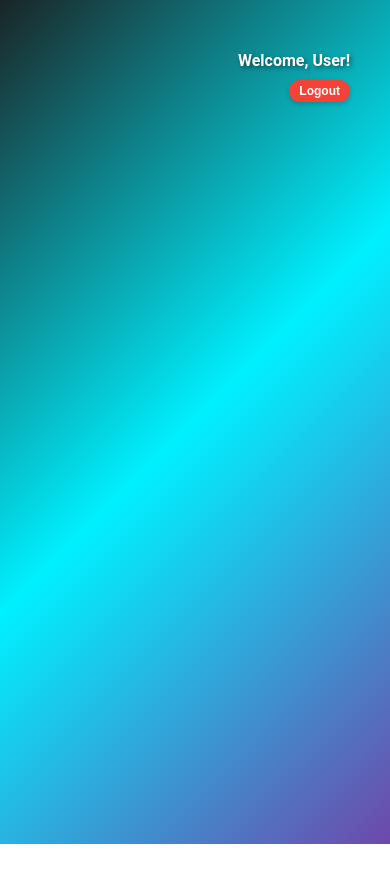
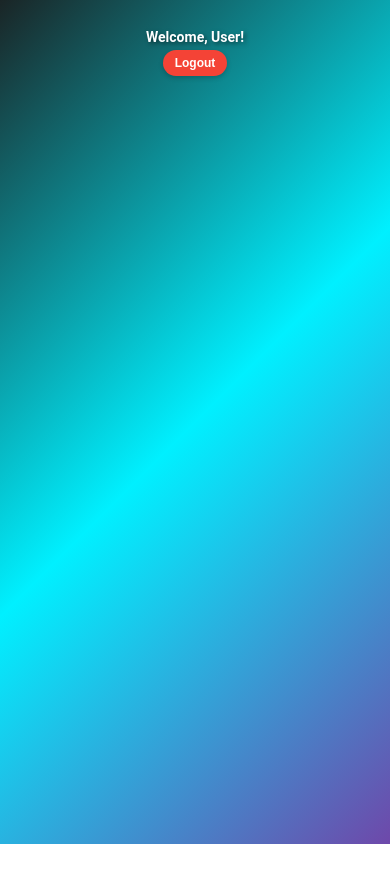
Before and after one commit to meferrrrrrrrrr/fitness-AI, a website: page dashboard.html in a window 390 px wide. Drawn offline with Linux system fonts and the light colour scheme; sample sign-in values are in the browser's storage.

Commit message:
Make dashboard content responsive with centered layout on mobile

```diff
--- a/style.css
+++ b/style.css
@@ -31,16 +31,16 @@ body.dashboard-body .background-container {
 .dashboard-content {
   display: flex;
   flex-direction: column;
-  align-items: flex-end;
-  justify-content: flex-start;
+  align-items: flex-end; /* Aliniem la dreapta */
+  justify-content: flex-start; /* Aliniem sus */
   min-height: 100vh;
-  padding: 40px;
-  text-align: right;
+  padding: 40px; /* Spațiu de la margini */
+  text-align: right; /* Text aliniat la dreapta */
 }
 
 .dashboard-content h1 {
-  font-size: 16px;
-  margin-bottom: 10px;
+  font-size: 16px; /* Micșorăm fontul, apropiat de logout (12px), dar puțin mai mare */
+  margin-bottom: 10px; /* Reducem spațiul față de butonul de logout */
   text-shadow: 2px 2px 4px rgba(0, 0, 0, 0.5);
 }
 
@@ -312,4 +312,20 @@ body.dashboard-body .background-container {
     padding: 8px;
     font-size: 14px;
   }
+
+  .dashboard-content {
+    align-items: center; /* Centrăm pe mobil */
+    padding: 20px; /* Reducem padding-ul */
+    text-align: center; /* Centrăm textul */
+  }
+
+  .dashboard-content h1 {
+    font-size: 14px; /* Reducem fontul pe mobil */
+    margin-bottom: 5px; /* Reducem spațiul */
+  }
+
+  .logout-btn {
+    padding: 6px 12px; /* Reducem dimensiunea butonului */
+    font-size: 12px; /* Reducem fontul */
+  }
 }
```
